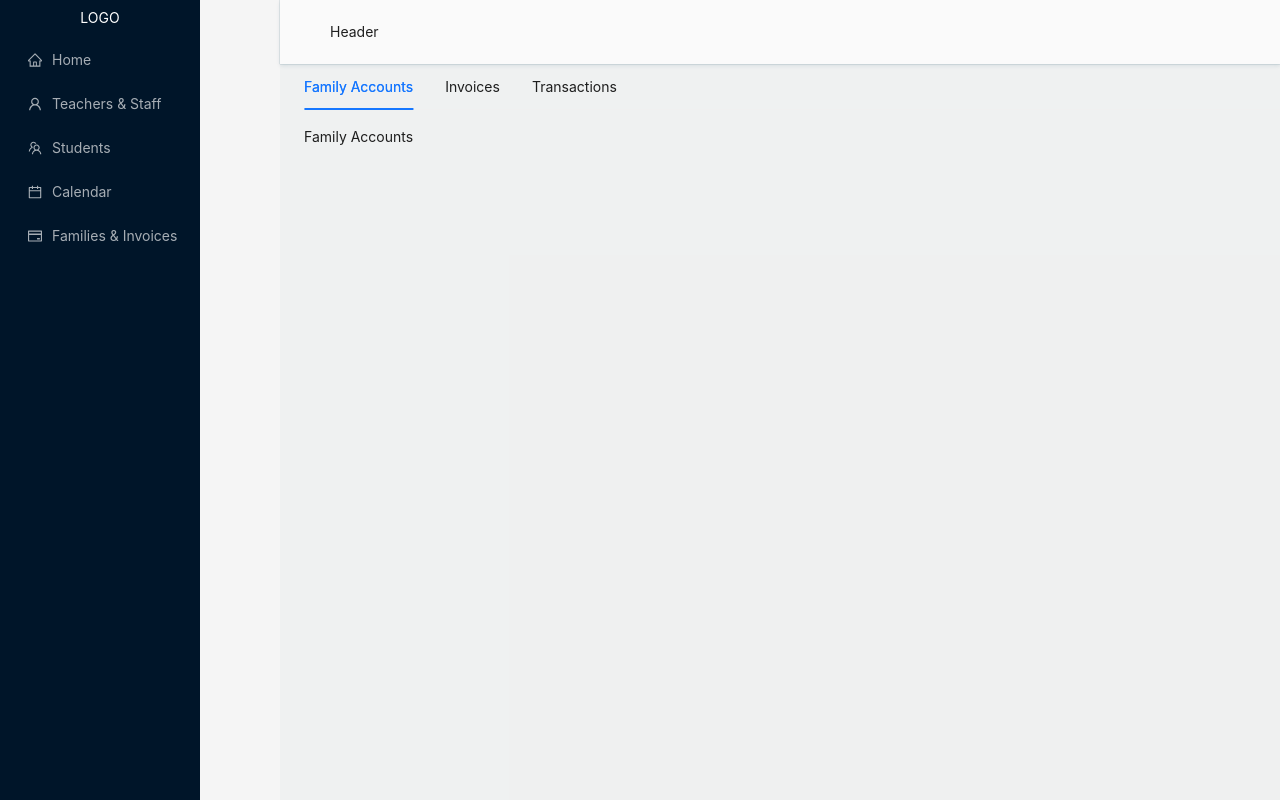
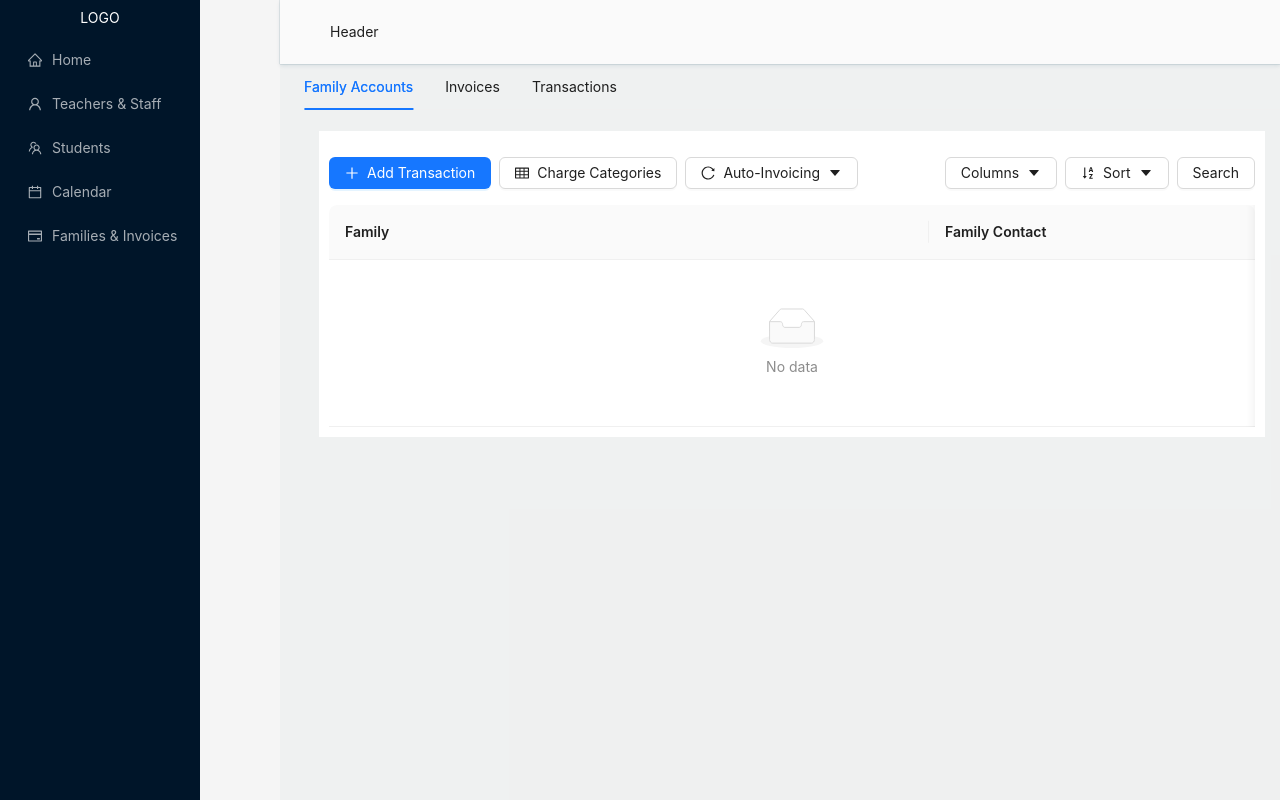
Before and after one commit to diasha003/EduManagmentSystem, a React (Create React App) app in the folder client/: page /families-invoices in a window 1280 px wide. Built offline with nearby package versions, Linux system fonts and the light colour scheme.

Commit message:
create family accounts table

```diff
--- a/client/src/pages/families-invoices/FamiliesInvoicesInfo.tsx
+++ b/client/src/pages/families-invoices/FamiliesInvoicesInfo.tsx
@@ -1,4 +1,5 @@
 import { Tabs } from 'antd';
+import FamilyAccountsTable from './components/familyAccounts/FamilyAccountsTable';
 
 interface TabItem {
     label: string;
@@ -10,7 +11,7 @@ export const items: TabItem[] = [
     {
         label: 'Family Accounts',
         key: '1',
-        children: <>Family Accounts</>
+        children: <FamilyAccountsTable />
     },
     {
         label: 'Invoices',
--- a/client/src/pages/families-invoices/components/familyAccounts/FamilyAccountsTable.tsx
+++ b/client/src/pages/families-invoices/components/familyAccounts/FamilyAccountsTable.tsx
@@ -0,0 +1,126 @@
+import React from 'react';
+import { DataGrid, DataGridColumn } from '../../../../components/DataGrid/DataGrid';
+import { Button, Dropdown, Space } from 'antd';
+import { CaretDownOutlined, PlusOutlined, ReloadOutlined, TableOutlined } from '@ant-design/icons';
+
+export interface StudentTableModel {
+    key: number;
+    email: string;
+    address?: string;
+    name: string;
+    contact?: string;
+    students?: string[];
+    balance: number;
+    //autoPay
+    //autoInvoiceSetting
+    //lastInvoiceDate
+    //lastPaymentDate
+
+}
+
+const FamilyAccountsTable: React.FC = () => {
+    const columns: DataGridColumn<StudentTableModel>[] = [
+        {
+            title: 'Family',
+            dataIndex: 'family',
+            key: 'family',
+            width: 200,
+            fixed: 'left',
+            hidden: false
+        },
+        {
+            title: 'Students',
+            dataIndex: 'students',
+            key: 'students',
+            width: 200,
+            hidden: true
+        },
+        {
+            title: 'Family Contact',
+            dataIndex: 'familyContact',
+            key: 'familyContact',
+            width: 150,
+            hidden: false
+        },
+        {
+            title: 'Balance',
+            dataIndex: 'balance',
+            key: 'balance',
+            width: 150,
+            hidden: false
+        },
+        {
+            title: 'Auto Pay',
+            dataIndex: 'autoPay',
+            key: 'autoPay',
+            width: 150,
+            hidden: true
+        },
+        {
+            title: 'Auto-Invoice Settings',
+            dataIndex: 'autoInvoiceSettings',
+            key: 'autoInvoiceSettings',
+            width: 150,
+            hidden: true
+        },
+        {
+            title: 'Last Invoice Date',
+            dataIndex: 'lastInvoiceDate',
+            key: 'lastInvoiceDate',
+            width: 150,
+            hidden: true
+        },
+        {
+            title: 'Last Payment Date',
+            dataIndex: 'lastPaymentDate',
+            key: 'lastPaymentDate',
+            width: 150,
+            hidden: true
+        }
+    ];
+
+    return (
+        <DataGrid
+            columns={columns}
+            dataSource={[]}
+            showColumnsSelector
+            showSort
+            toolbar={
+                <Space>
+                    <Button
+                        icon={<PlusOutlined />}
+                        type="primary"
+                        className="button"
+                        onClick={() => {
+                            //nav('/students/add');
+                        }}
+                    >
+                        Add Transaction
+                    </Button>
+
+                    <Button type="default" className="button" icon={<TableOutlined />}>
+                        Charge Categories
+                    </Button>
+
+                    <Dropdown menu={{ items: [] }} trigger={['click']}>
+                        <Button
+                            icon={<ReloadOutlined />}
+                            type="default"
+                            className="button"
+                            onClick={() => {
+                                //nav('/students/add');
+                            }}
+                        >
+                            <Space>
+                                Auto-Invoicing
+                                <CaretDownOutlined />
+                            </Space>
+                        </Button>
+                    </Dropdown>
+                </Space>
+            }
+        />
+    );
+};
+
+export default FamilyAccountsTable;
```
